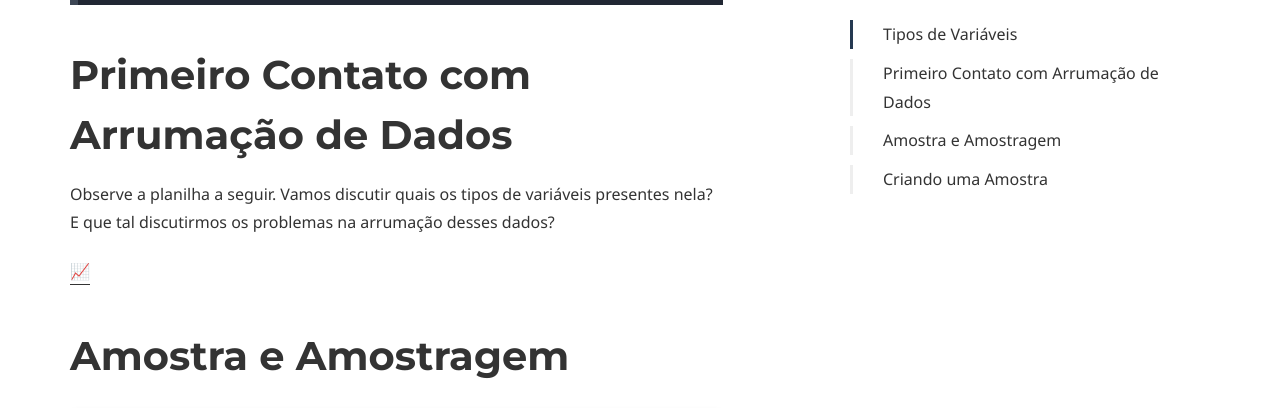
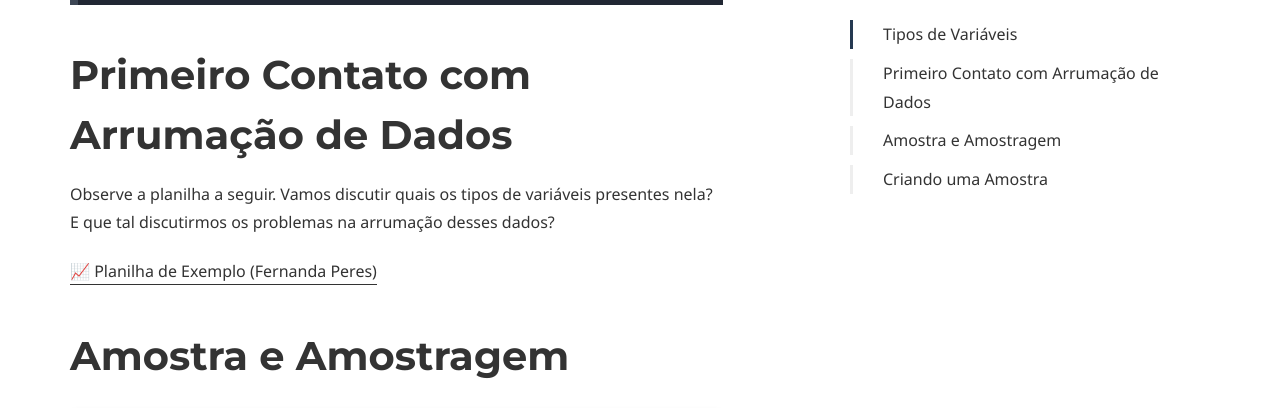
Before and after one commit to coLAB-UFF/docs, a Jekyll site: the page built from dataviz2_03.md, in a window 1280 px wide and 900 px high, scrolled down 2779 px, cut to the strip 0-408 px from the top of the window. Built offline with Jekyll 4.4.1, drawn with Linux system fonts in a browser that asks for light colours; some web fonts are replaced.

Commit message:
Update dataviz2_03.md

```diff
--- a/dataviz2_03.md
+++ b/dataviz2_03.md
@@ -85,7 +85,7 @@
 
 Observe a planilha a seguir. Vamos discutir quais os tipos de variáveis presentes nela? E que tal discutirmos os problemas na arrumação desses dados?
 
-[📈](https://docs.google.com/spreadsheets/d/1sBzeaeW-NwsguxWqrIeLjZ7r88G24zia/edit?usp=sharing&ouid=104873921600174573229&rtpof=true&sd=true)
+[📈 Planilha de Exemplo (Fernanda Peres)](https://docs.google.com/spreadsheets/d/1sBzeaeW-NwsguxWqrIeLjZ7r88G24zia/edit?usp=sharing&ouid=104873921600174573229&rtpof=true&sd=true)
 
 
 # Amostra e Amostragem
```
